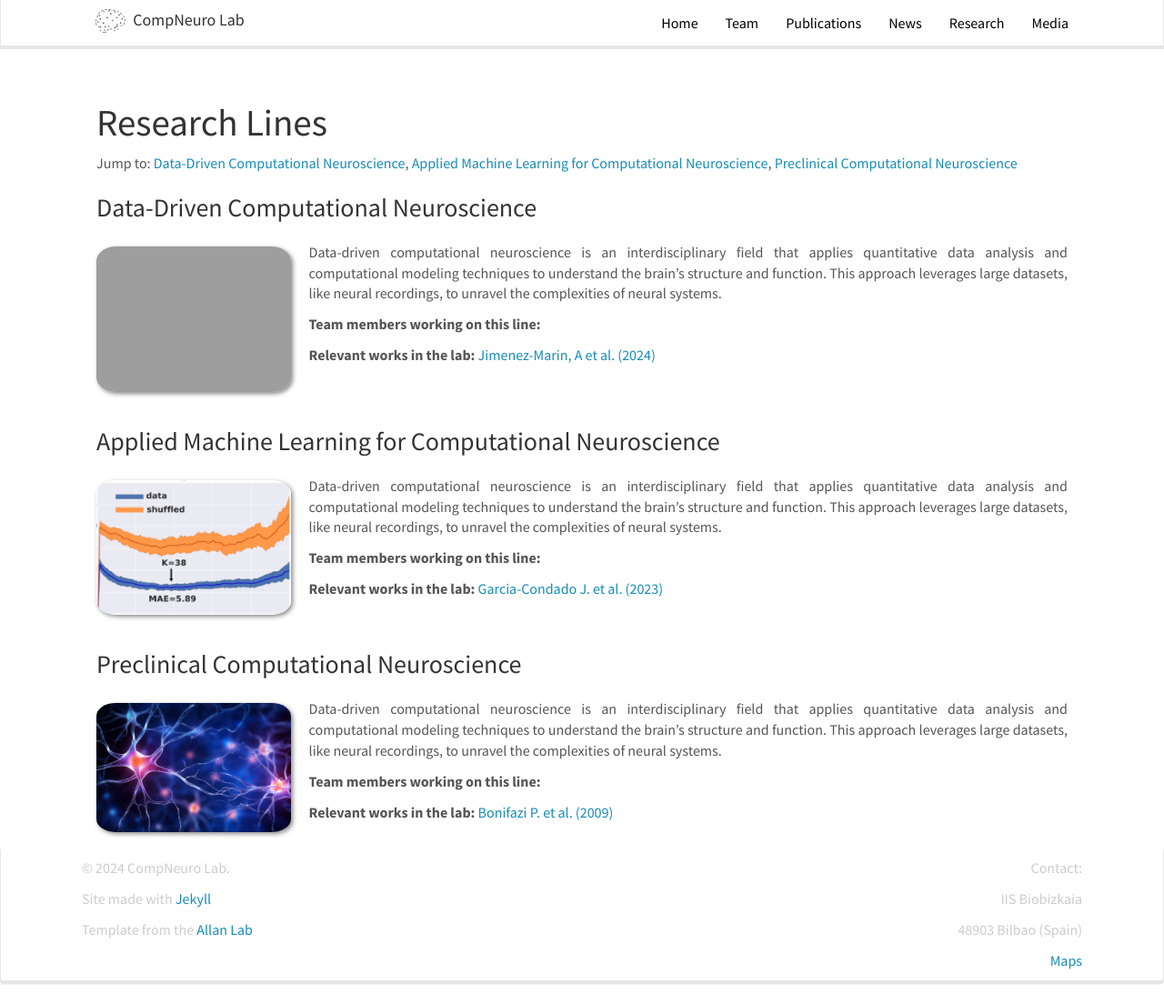
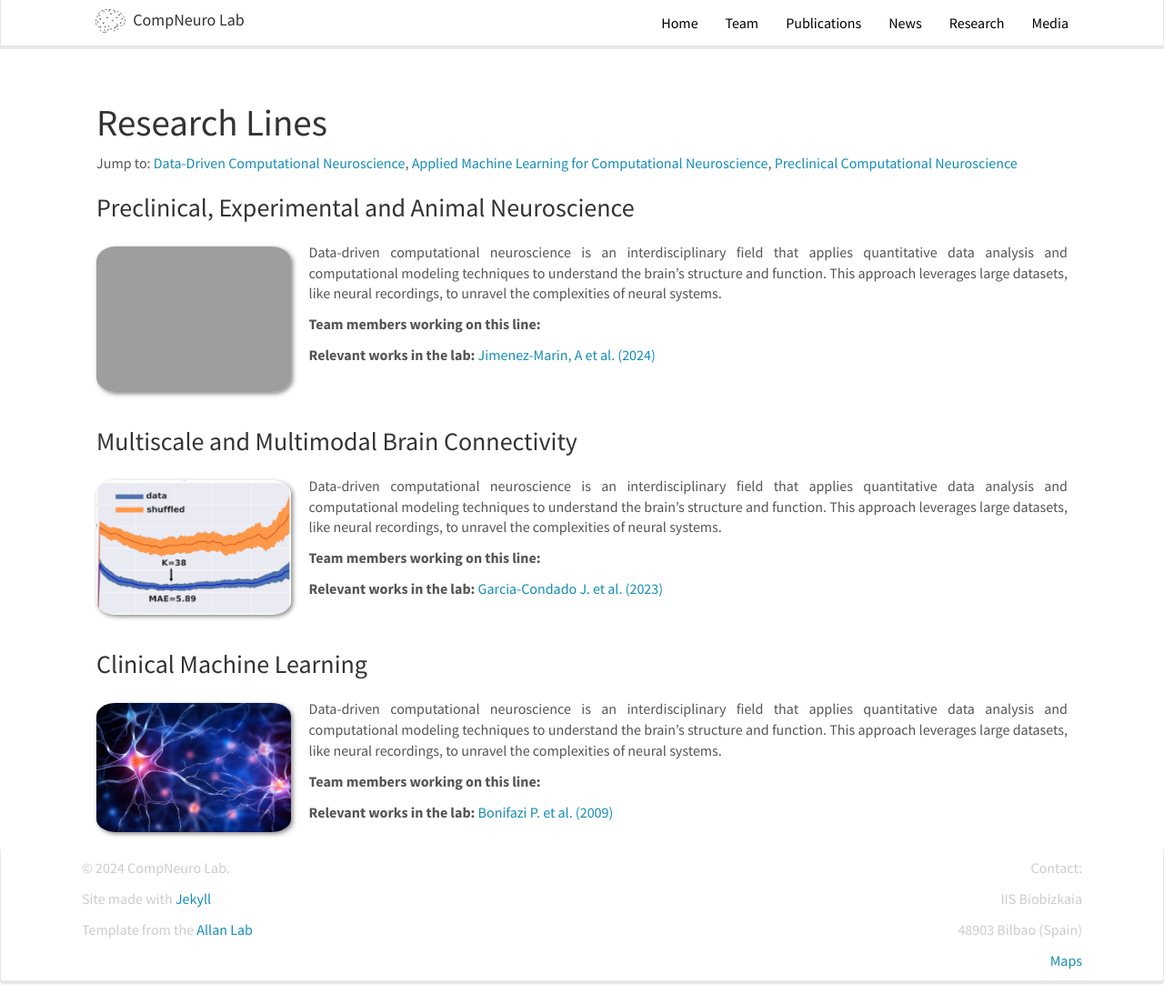
Before and after one commit to itellaetxe/compneurobilbao_website, a Jekyll site: the page built from _pages/research.md, in a window 1280 px wide and 1104 px high. Shown: the whole window at 91% size. Built offline with Jekyll 4.4.1, drawn with Linux system fonts in a browser that asks for light colours; nearby versions of some CDN libraries.

Commit message:
update research lines titles

```diff
--- a/_pages/research.md
+++ b/_pages/research.md
@@ -10,7 +10,7 @@ sitemap: false
 Jump to: [Data-Driven Computational Neuroscience](#data-driven-computational-neuroscience), [Applied Machine Learning for Computational Neuroscience](#applied-machine-learning-for-computational-neuroscience), [Preclinical Computational Neuroscience](#preclinical-computational-neuroscience)
 
 
-### Data-Driven Computational Neuroscience
+### Preclinical, Experimental and Animal Neuroscience
 
 <div style="display: flex; align-items: flex-start;">
 <div style="flex: 0 0 20%;"><!-- Adjust the width as needed -->
@@ -26,7 +26,7 @@ Jump to: [Data-Driven Computational Neuroscience](#data-driven-computational-neu
 </div>
 
 
-### Applied Machine Learning for Computational Neuroscience
+### Multiscale and Multimodal Brain Connectivity
 
 <div style="display: flex; align-items: flex-start;">
 <div style="flex: 0 0 20%;"><!-- Adjust the width as needed -->
@@ -41,7 +41,7 @@ Jump to: [Data-Driven Computational Neuroscience](#data-driven-computational-neu
 </div>
 </div>
 
-### Preclinical Computational Neuroscience
+### Clinical Machine Learning
 
 <div style="display: flex; align-items: flex-start;">
 <div style="flex: 0 0 20%;"><!-- Adjust the width as needed -->
```
